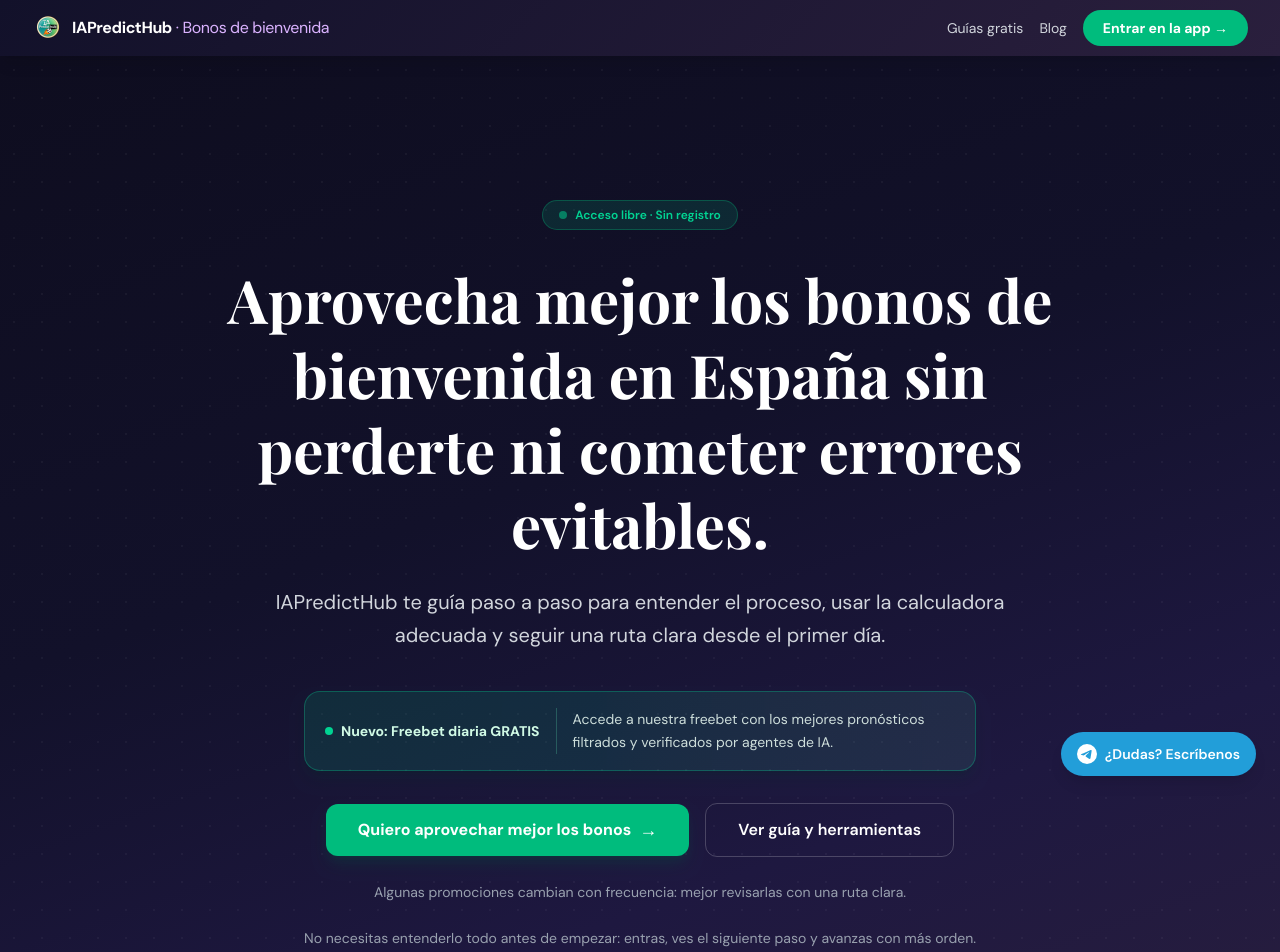
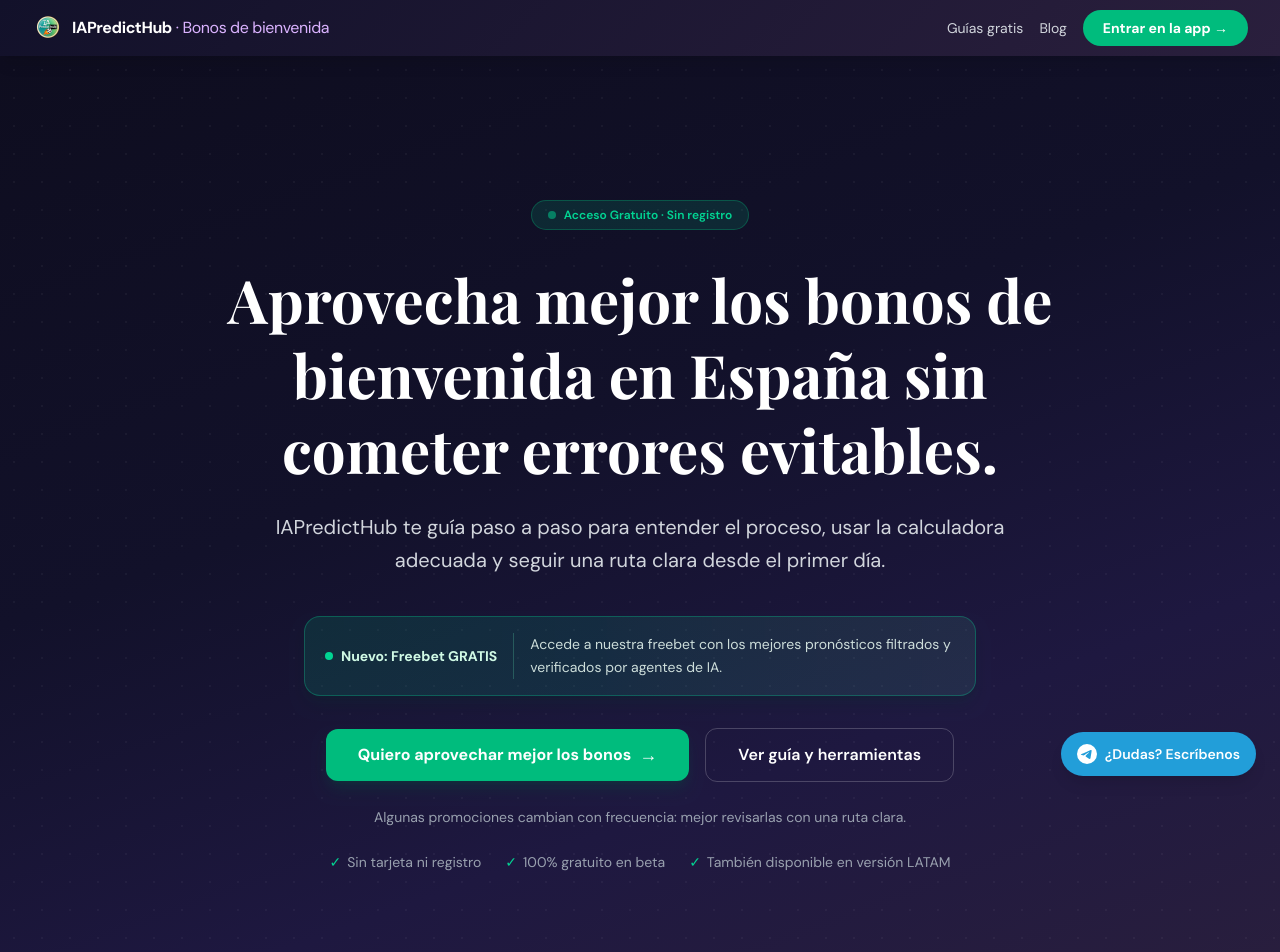
Before and after one commit to eloylt13/matched-betting-app, a Next.js app: page / in a window 1280 px wide. Shown: the top 952 px of the page. Built offline with nearby package versions, Linux system fonts and the light colour scheme; no server answers; a web font is replaced by a local one.

Commit message:
refactor: afina copies del hero de la home

```diff
--- a/app/page.tsx
+++ b/app/page.tsx
@@ -292,12 +292,12 @@
           <div className="flex flex-col items-center mb-8">
             <div className="inline-flex items-center gap-2 bg-emerald-500/15 border border-emerald-500/30 text-emerald-400 text-xs font-semibold px-4 py-1.5 rounded-full">
               <span className="w-2 h-2 rounded-full bg-emerald-400 animate-pulse" />
-              Acceso libre · Sin registro
+              Acceso Gratuito · Sin registro
             </div>
           </div>
 
           <h1 className="font-playfair text-3xl sm:text-4xl lg:text-5xl xl:text-6xl font-bold text-white leading-tight mb-6">
-            Aprovecha mejor los bonos de bienvenida en España sin perderte ni cometer errores evitables.
+            Aprovecha mejor los bonos de bienvenida en España sin cometer errores evitables.
           </h1>
 
           <p className="text-gray-300 text-base sm:text-lg lg:text-xl max-w-3xl mx-auto leading-relaxed mb-10">
@@ -310,7 +310,7 @@
           >
             <span className="inline-flex shrink-0 items-center gap-2 text-sm font-bold text-emerald-100">
               <span className="h-2 w-2 rounded-full bg-emerald-400" aria-hidden="true" />
-              Nuevo: Freebet diaria GRATIS
+              Nuevo: Freebet GRATIS
             </span>
             <span className="text-sm leading-relaxed text-emerald-50/85 sm:border-l sm:border-emerald-300/25 sm:pl-4">
               Accede a nuestra freebet con los mejores pronósticos filtrados y verificados por agentes de IA.
@@ -339,14 +339,10 @@
             Algunas promociones cambian con frecuencia: mejor revisarlas con una ruta clara.
           </p>
 
-          <p className="text-sm text-gray-400 max-w-2xl mx-auto mb-8 leading-relaxed">
-            No necesitas entenderlo todo antes de empezar: entras, ves el siguiente paso y avanzas con más orden.
-          </p>
-
           <div className="flex flex-wrap items-center justify-center gap-x-6 gap-y-2 text-sm text-gray-400">
             <span className="flex items-center gap-1.5"><span className="text-emerald-400">✓</span> Sin tarjeta ni registro</span>
             <span className="flex items-center gap-1.5"><span className="text-emerald-400">✓</span> 100% gratuito en beta</span>
-            <span className="flex items-center gap-1.5"><span className="text-emerald-400">✓</span> España principal · LATAM como soporte</span>
+            <span className="flex items-center gap-1.5"><span className="text-emerald-400">✓</span> También disponible en versión LATAM</span>
           </div>
         </div>
       </section>
```
